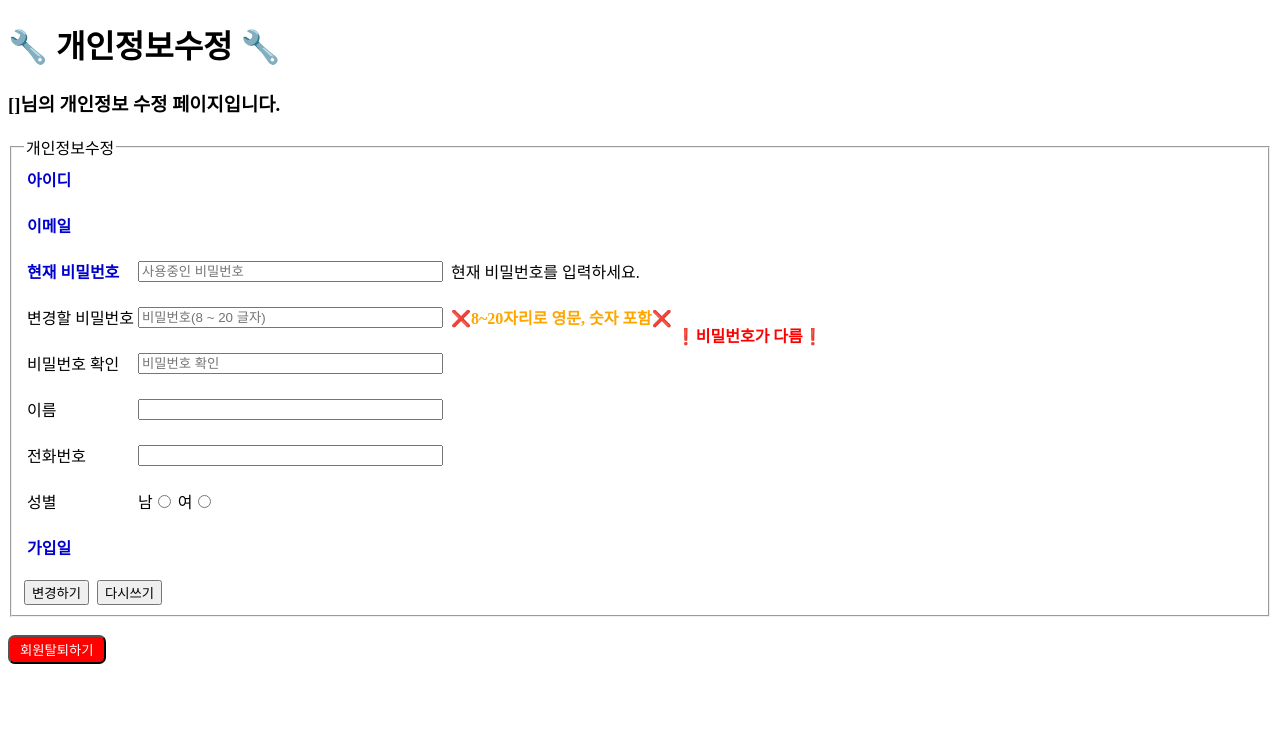
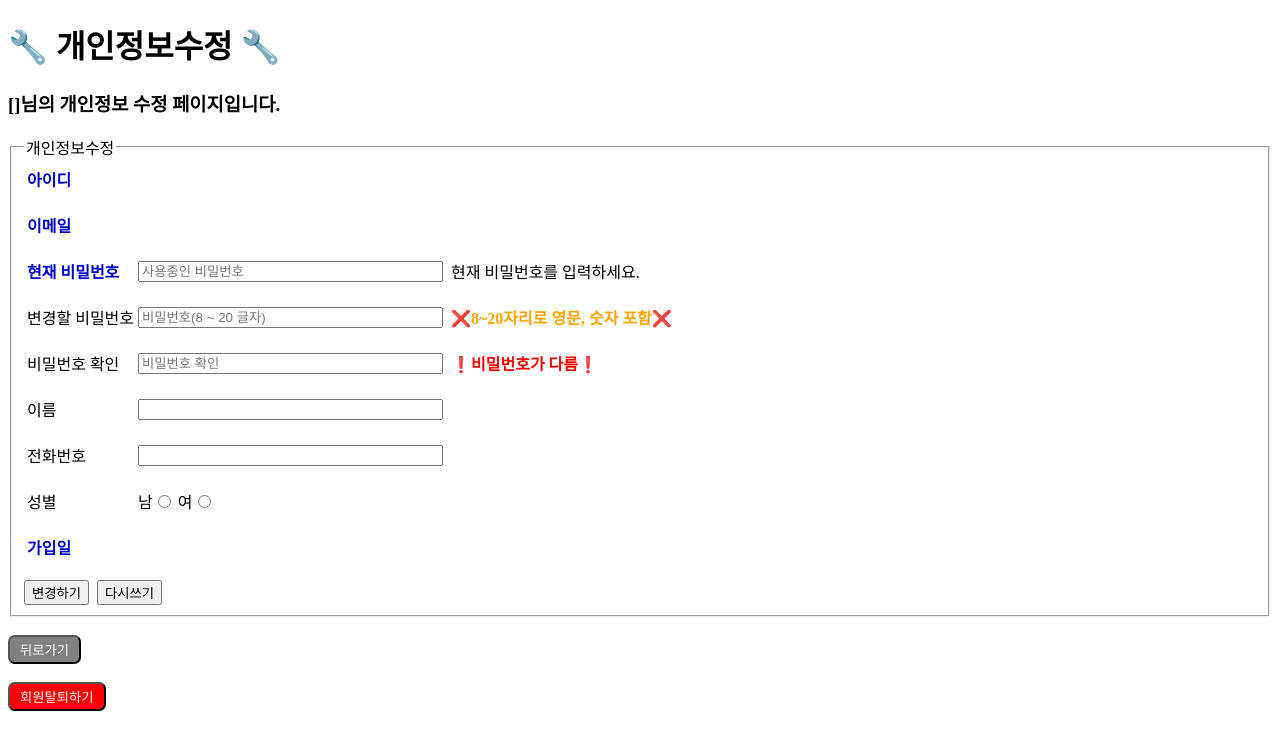
Before and after one commit to jun108059/Membership-System, a PHP site: the page made by membership/MVC/App/Views/Home/infoModify.php in a window 1280 px wide. Shown: the top 750 px of the page. Run offline with PHP 8.4, Linux system fonts and the light colour scheme; the template is opened without the code that fills it, so the values that code supplies are empty; the visitor is signed in with stand-in values (Sample User, id 1); some libraries are stand-ins or nearby versions.

Commit message:
[Update]✨개인정보수정 페이지 뒤로가기 & 탈퇴 버튼 추가
뒤로가기 & 탈퇴 버튼 추가, 비밀번호 유효성 검사 위치 수정

```diff
--- a/membership/MVC/App/Views/Home/infoModify.php
+++ b/membership/MVC/App/Views/Home/infoModify.php
@@ -1,5 +1,5 @@
 <?php
-if(!isset($_SESSION['userID'])) {
+if (!isset($_SESSION['userID'])) {
     echo '<script> alert("🧨잘못된 접근입니다.(home/index.php)"); history.back(); </script>';
 //    echo "<meta http-equiv='refresh' content='0; url=/'>";
     exit;
@@ -15,88 +15,114 @@ if(!isset($_SESSION['userID'])) {
 <body>
 <form action="/Membership/newInfoToDB" method="post">
     <h1>🔧 개인정보수정 🔧</h1>
-    <input type="hidden" name="user_id" id="user_id" value="<?php echo($user_id)?>">
-    <input type="hidden" name="user_pw" id="user_pw" value="<?php echo($user_pw)?>">
-    <input type="hidden" name="user_name" id="user_name" value="<?php echo($user_name)?>">
-    <input type="hidden" name="phone" id="phone" value="<?php echo($phone)?>">
-    <input type="hidden" name="gender" id="gender" value="<?php echo($gender)?>">
-    <input type="hidden" name="register" id="register" value="<?php echo($register)?>">
-    <input type="hidden" name="email" id="email" value="<?php echo($email)?>">
+    <input type="hidden" name="user_id" id="user_id" value="<?php echo($user_id) ?>">
+    <input type="hidden" name="user_pw" id="user_pw" value="<?php echo($user_pw) ?>">
+    <input type="hidden" name="user_name" id="user_name" value="<?php echo($user_name) ?>">
+    <input type="hidden" name="phone" id="phone" value="<?php echo($phone) ?>">
+    <input type="hidden" name="gender" id="gender" value="<?php echo($gender) ?>">
+    <input type="hidden" name="register" id="register" value="<?php echo($register) ?>">
+    <input type="hidden" name="email" id="email" value="<?php echo($email) ?>">
 
-    <h3>[<?php echo htmlspecialchars($user_id);?>]님의 개인정보 수정 페이지입니다.</h3>
+    <h3>[<?php echo htmlspecialchars($user_id); ?>]님의 개인정보 수정 페이지입니다.</h3>
     <fieldset>
         <legend>개인정보수정</legend>
         <table>
             <tr>
                 <td style="color: mediumblue; font-weight: bold;">아이디<br><br></td>
-                <td><?php echo($user_id)?><br><br></td>
+                <td><?php echo($user_id) ?><br><br></td>
             </tr>
             <tr>
                 <td style="color: mediumblue; font-weight: bold;">이메일<br><br></td>
-                <td><?php echo($email)?><br><br></td>
+                <td><?php echo($email) ?><br><br></td>
             </tr>
             <tr>
                 <td style="color: mediumblue; font-weight: bold;">현재 비밀번호<br><br></td>
                 <td><input type="password" size="35" name="password" placeholder="사용중인 비밀번호"
                            class="checkPw" id="curr_pw" maxlength="20" required><br><br></td>
-                <td><div>&nbsp;현재 비밀번호를 입력하세요.</div><br></td>
+                <td>
+                    <div>&nbsp;현재 비밀번호를 입력하세요.</div>
+                    <br></td>
 
             <tr>
                 <td>변경할 비밀번호<br><br></td>
                 <td><input type="password" size="35" name="password" placeholder="비밀번호(8 ~ 20 글자)"
                            class="memberPw" id="pw1" maxlength="20" required><br><br></td>
-                <td><div id="check-pw-success" style="display: none; color: limegreen; font-weight: bold;">&nbsp;🟢사용가능한 비밀번호🟢<br><br></div>
-                    <div id="check-pw-fail" style="display: inline; color: orange; font-weight: bold;">&nbsp;❌8~20자리로 영문, 숫자 포함❌<br><br></div></td>
-                <td><div id="alert-success" style="display: none; color: blue; font-weight: bold;">&nbsp;<br/>✔😄비밀번호 일치😄✔</div>
-                    <div id="alert-danger" style="display: inline; color: red; font-weight: bold;">&nbsp;<br/>❗비밀번호가 다름❗</div></td>
+                <td>
+                    <div id="check-pw-success" style="display: none; color: limegreen; font-weight: bold;">&nbsp;🟢사용가능한
+                        비밀번호🟢<br><br></div>
+                    <div id="check-pw-fail" style="display: inline; color: orange; font-weight: bold;">&nbsp;❌8~20자리로
+                        영문, 숫자 포함❌<br><br></div>
+                </td>
 
             </tr>
             <tr>
                 <td>비밀번호 확인<br><br></td>
                 <td><input type="password" size="35" name="password2" placeholder="비밀번호 확인"
-                           class="memberPw2" id="pw2" maxlength="20" required ><br><br></td>
-
+                           class="memberPw2" id="pw2" maxlength="20" required><br><br></td>
+                <td>
+                    <div id="alert-success" style="display: none; color: blue; font-weight: bold;">&nbsp;✔😄비밀번호
+                        일치😄✔<br><br></div>
+                    <div id="alert-danger" style="display: inline; color: red; font-weight: bold;">&nbsp;❗비밀번호가
+                        다름❗<br><br></div>
+                </td>
             </tr>
             <tr>
                 <td>이름<br><br></td>
-                <td><input type="text" size="35" name="name" placeholder="<?php echo($user_name)?>"
+                <td><input type="text" size="35" name="name" placeholder="<?php echo($user_name) ?>"
                            class="memberName" maxlength="20" required><br><br></td>
             </tr>
             <tr>
                 <td>전화번호<br><br></td>
-                <td><input type="text" size="35" name="phone" placeholder="<?php echo($phone)?>"
+                <td><input type="text" size="35" name="phone" placeholder="<?php echo($phone) ?>"
                            id="tell" class="tellCheck" title="010-1234-1234 형식" maxlength="13" required><br><br></td>
-                <td><div>&nbsp;</div><br></td>
+                <td>
+                    <div>&nbsp;</div>
+                    <br></td>
             </tr>
             <tr>
                 <td>성별<br><br></td>
-                <td>남<input type="radio" name="gender" value="M"> 여<input type="radio" name="gender" value="F" required><br><br></td>
+                <td>남<input type="radio" name="gender" value="M"> 여<input type="radio" name="gender" value="F" required><br><br>
+                </td>
             </tr>
             <tr>
                 <td style="color: mediumblue; font-weight: bold;">가입일<br><br></td>
-                <td><?php echo($register)?><br><br></td>
+                <td><?php echo($register) ?><br><br></td>
             </tr>
 
         </table>
 
-        <input type="submit" value="변경하기" />&nbsp;&nbsp;<input type="reset" value="다시쓰기"/>
+        <input type="submit" value="변경하기"/>&nbsp;&nbsp;<input type="reset" value="다시쓰기"/>
 
     </fieldset>
 </form>
+
+<div>
+    <br>
+    <input type="button" id="back" value="뒤로가기""
+    style="color: #fff; background:gray; border-radius:0.5em; padding:3px 10px;"
+    />
+</div>
+
 <div>
     <br>
     <input type="button" id="withdrawal" value="회원탈퇴하기"
-           style="color: #fff; background:red; border-radius:0.5em; padding:3px 10px;"
+           style="color: #fff; background :red; border-radius:0.5em; padding:3px 10px;"
     />
 </div>
 
 
-<script type="text/javascript" src="https://code.jquery.com/jquery-3.2.0.min.js" ></script>
+<script type="text/javascript" src="https://code.jquery.com/jquery-3.2.0.min.js"></script>
 </body>
 <script>
-    $(document).ready(function() {
+
+    function goBack() {
+        window.history.back();
+    }
+
+
+    $(document).ready(function () {
         // 실시간 변화 감지
-        $(".checkPw").on("keyup", function(e){ // check 라는 클래스에 입력을 감지
+        $(".checkPw").on("keyup", function (e) { // check 라는 클래스에 입력을 감지
             let user_pw = $("#user_pw").val(); // 기존 password
             let curr_pw = $("#curr_pw").val(); // 입력한 password
 
@@ -104,21 +130,20 @@ if(!isset($_SESSION['userID'])) {
             var $user_id = $("#user_id").val();
             $.post( //post 방식으로 user id 값 넘기기
                 "/Membership/checkPw",
-                { currPw : $(this).val(), userId : $user_id },
-                function(data){
-                    if(data){ //만약 data 값이 전송 되면
+                {currPw: $(this).val(), userId: $user_id},
+                function (data) {
+                    if (data) { //만약 data 값이 전송 되면
                         $self.parent().parent().find("div").html(data); //div태그를 찾아 html방식으로 data를 뿌려줍니다.
                         $self.parent().parent().find("div").css("color", "#F00"); //div 태그를 찾아 css효과로 빨간색을 설정합니다
                     }
                 }
             );
         });
-    });
 
         // 비밀 번호 글자 수 유효성 검사
         $(".memberPw").on("keyup", function () {
             let passwordReg = /^(?=.*[a-zA-Z])((?=.*\d)|(?=.*\W)).{6,20}$/;
-        if( !passwordReg.test($("#pw1").val()) ) {
+            if (!passwordReg.test($("#pw1").val())) {
                 $("#check-pw-fail").css('display', 'inline');
                 $("#check-pw-success").css('display', 'none');
             } else {
@@ -133,7 +158,7 @@ if(!isset($_SESSION['userID'])) {
             let pwd2 = $("#pw2").val();
 
             // Null 확인
-        if ( pwd1 && !pwd2 ) {
+            if (pwd1 && !pwd2) {
                 null;
             } else if (pwd1 || pwd2) {
                 if (pwd1 === pwd2) {
@@ -147,19 +172,19 @@ if(!isset($_SESSION['userID'])) {
         });
 
         // ID focus out 됐을 때 실행 & 전화 번호 중복 검사
-    $(".tellCheck").on("blur", function() {
+        $(".tellCheck").on("blur", function () {
             // 중복 검사 로직
-        let tellReg =  /^\d{3}-\d{3,4}-\d{4}$/;
-        if( !tellReg.test($(this).val()) ) {
+            let tellReg = /^\d{3}-\d{3,4}-\d{4}$/;
+            if (!tellReg.test($(this).val())) {
                 alert("❌전화번호 형식으로 입력해주세요.❌");
             }
             //
             $self = $(this);
             $.post( //post 방식으로 user id 값 넘기기
                 "/Membership/checkPhone",
-            { phone : $(this).val() },
-            function(data){
-                if(data){ //만약 data값이 전송되면
+                {phone: $(this).val()},
+                function (data) {
+                    if (data) { //만약 data값이 전송되면
                         $self.parent().parent().find("div").html(data); //div태그를 찾아 html방식으로 data를 뿌려줍니다.
                         $self.parent().parent().find("div").css("color", "#F00"); //div 태그를 찾아 css효과로 빨간색을 설정합니다
                     }
@@ -168,7 +193,27 @@ if(!isset($_SESSION['userID'])) {
 
         });
 
+        $('#withdrawal').click(function () {
+            var result = confirm('정말로 탈퇴하시겠습니까?');
+            if (result) {
+                //yes
+                location.replace('/Membership/withDraw');
+            } else {
+                //no - nothing
+            }
+        });
 
+        $('#back').click(function () {
+            var result = confirm('이전 페이지로 이동할까요?');
+            if (result) {
+                //yes
+                history.back();
+            } else {
+                //no - nothing
+            }
+        });
+
+    });
 
 </script>
 </html>
```
Lines whose indentation alone changed are shown as unchanged.
